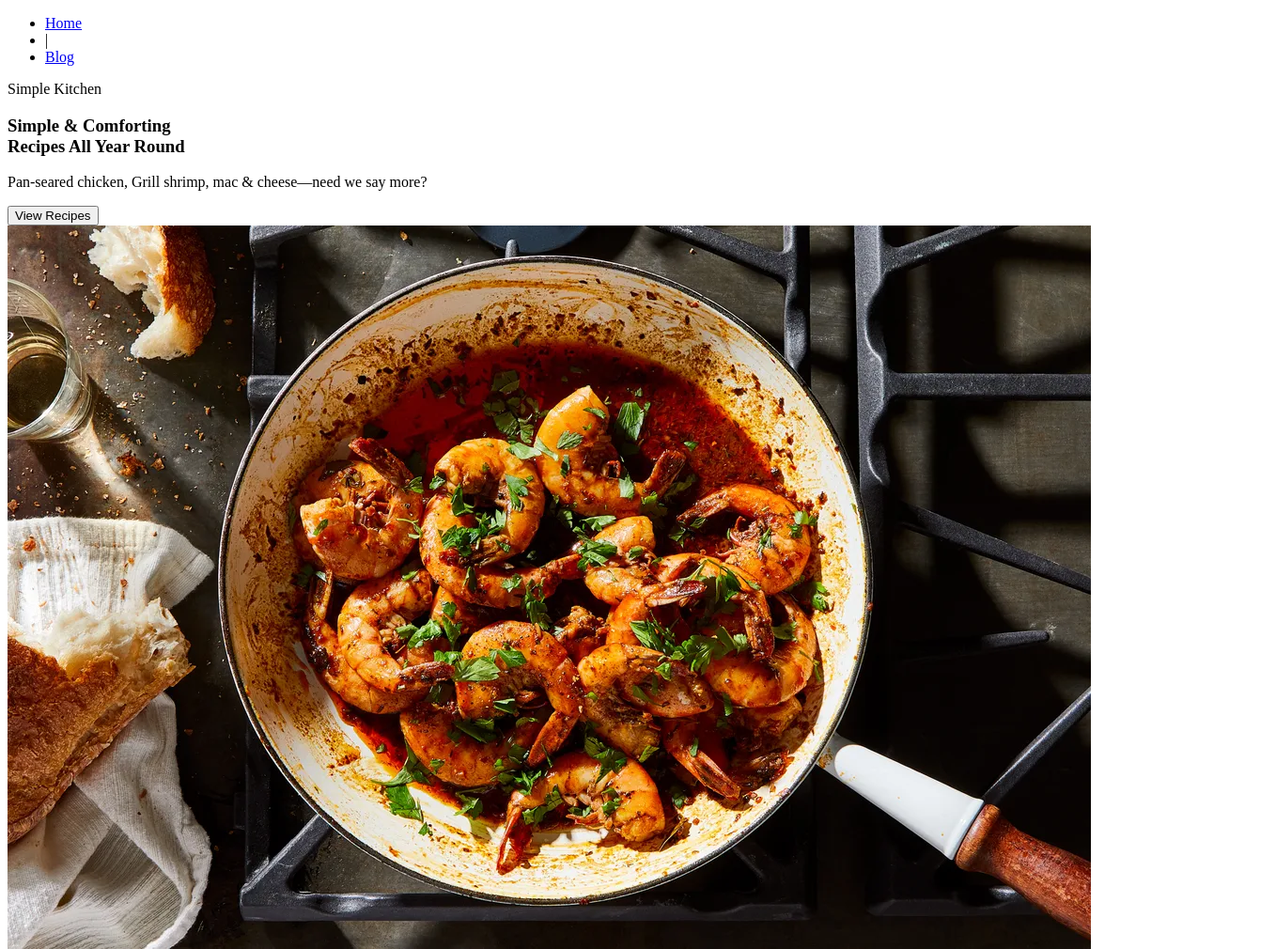
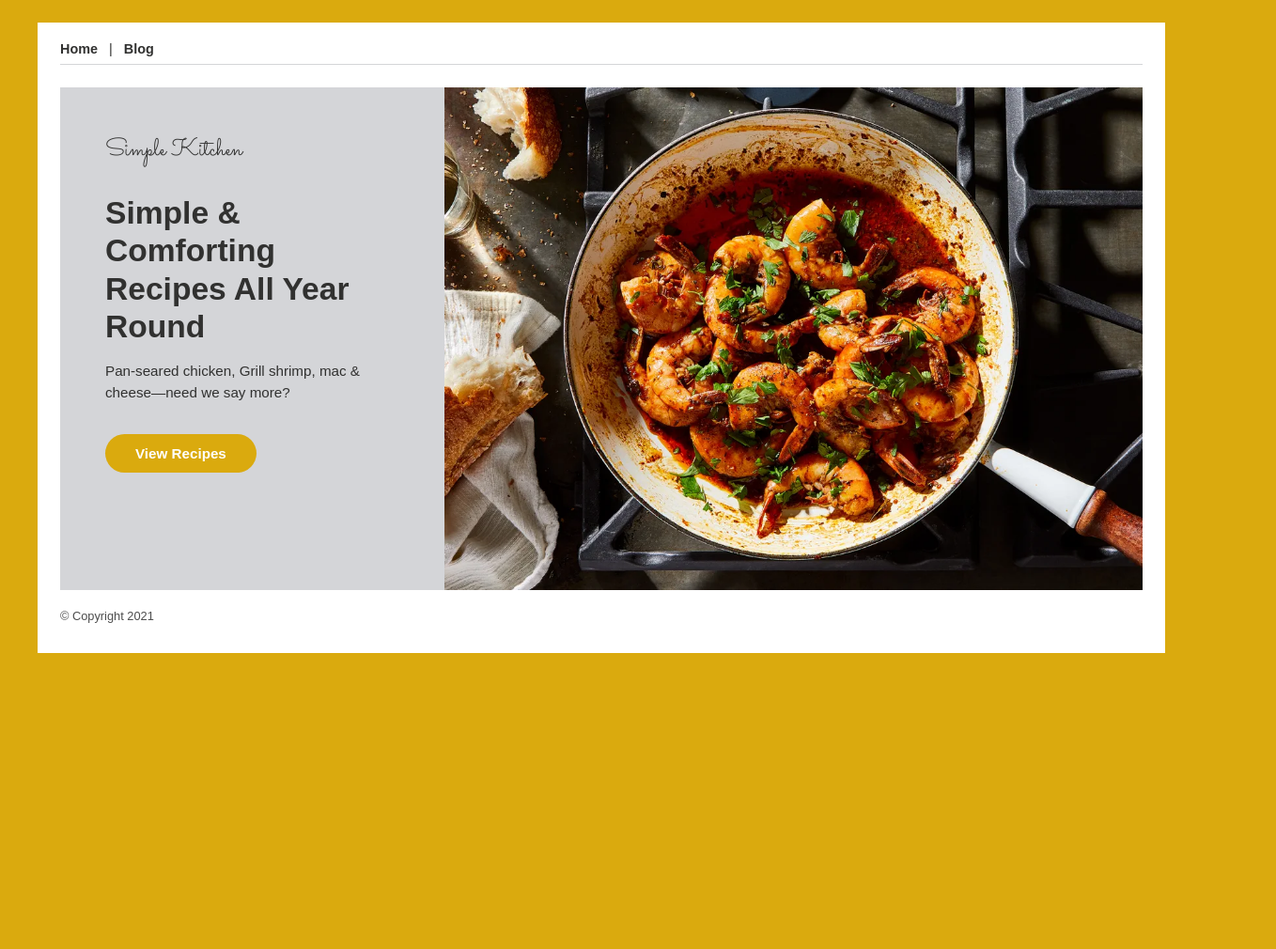
Before and after one commit to Kibalo454/WEB602W3D3HW, a plain HTML site: page index.html in a window 1280 px wide. Shown: the top 1010 px of the page at 94% size, 1358 px wide, since content can reach past the window. After the commit the page ends 800 px from the top, so only its background shows below. Drawn offline with nearby package versions, Linux system fonts and the light colour scheme; files that its build step writes are made by us from their sources.

Commit message:
Completed Module 3 Week 3 Day 3 SASS homework

```diff
--- a/index.html
+++ b/index.html
@@ -1,47 +1,45 @@
 <!DOCTYPE html>
 <html>
-
   <head>
     <link rel="preconnect" href="https://fonts.gstatic.com">
     <link href="https://fonts.googleapis.com/css2?family=Sacramento&display=swap" rel="stylesheet">
-   <link rel="StyleSheet" href="css/styles.css" type="text/css">
+    <link rel="stylesheet" href="css/styles.css" type="text/css">
   </head>
 
   <body>
+    <div class="frame">
+
       <header>
         <nav>
           <ul>
-          <li><a href='/'>Home</a></li>
+            <li><a href="/">Home</a></li>
             <li>|</li>
-          <li><a href='#'>Blog</a></li>
+            <li><a href="#">Blog</a></li>
           </ul>
         </nav>
       </header>
 
       <main>
-
         <section id="intro-text">
-
           <span>Simple Kitchen</span>
 
-        <h3>Simple &amp; Comforting <br>
+          <h3>Simple &amp; Comforting<br>
               Recipes All Year Round</h3>
 
-        <p>Pan-seared chicken, Grill shrimp, mac & cheese—need we say more?</p>
+          <p>Pan-seared chicken, Grill shrimp, mac &amp; cheese—need we say more?</p>
 
           <button class="submit-buttton">View Recipes</button>
-
         </section>
 
         <section id="intro-image">
           <img src="images/louisiana-barbecued-shrimp.webp" alt="Louisiana Barbecued Shrimp">
         </section>
-
       </main>
 
       <footer>
         &copy; Copyright 2021
       </footer>
 
+    </div>
   </body>
 </html>
--- a/scss/colors.scss
+++ b/scss/colors.scss
@@ -0,0 +1,11 @@
+/* _colors.scss */
+$gold: rgb(218, 170, 14);
+$lime-bright: rgb(127, 236, 55);
+$white: rgb(255, 255, 255);
+$gray: rgb(212, 213, 216);
+$lime-soft: rgb(170, 240, 113);
+$blue: rgb(58, 107, 212);
+$near-black: rgb(49, 49, 48);
+
+$font-body: Arial, Helvetica, Sans-Serif;
+$font-script: 'Sacramento', cursive;
--- a/scss/nav.scss
+++ b/scss/nav.scss
@@ -1 +1,30 @@
-/* Nest Nav */
+/* _nav.scss */
+header {
+  border-bottom: 1px solid $gray;
+  padding-bottom: 0.5rem;
+
+  nav {
+    ul {
+      display: flex;
+      align-items: center;
+      gap: 0.75rem;
+      list-style: none;
+      margin: 0;
+      padding: 0;
+
+      li {
+        font-size: 0.9rem;
+
+        a {
+          text-decoration: none;
+          color: $near-black;
+          font-weight: 600;
+
+          &:hover {
+            color: $blue;
+          }
+        }
+      }
+    }
+  }
+}
--- a/scss/styles.scss
+++ b/scss/styles.scss
@@ -1,10 +1,95 @@
-/* Variables */
+@import 'colors';
+@import 'nav';
 
-
-/* Nest Main */
-main {
-    width: 1350px;
-    min-height:535px;
+/* Global */
+* {
+  box-sizing: border-box;
 }
 
-// Mixin or Extend for button
+body {
+  margin: 0;
+  font-family: $font-body;
+  color: $near-black;
+  background: $gold;   // gold outer band
+}
+
+/* White card frame */
+.frame {
+  max-width: 1200px;
+  margin: 1.5rem auto;
+  background: $white;
+  padding: 1.25rem 1.5rem 2rem;
+}
+
+/* Main hero */
+.frame {
+  main {
+    margin-top: 1.5rem;
+    display: grid;
+    grid-template-columns: 1.1fr 2fr;
+    column-gap: 0;
+    align-items: stretch;
+    min-height: 535px;
+
+    #intro-text {
+      background: $gray;
+      padding: 3rem;
+
+      span {
+        display: block;
+        font-family: $font-script;
+        font-size: 1.6rem;
+        margin-bottom: 1.75rem;
+      }
+
+      h3 {
+        font-family: $font-body;
+        font-size: 2.1rem;
+        line-height: 1.2;
+        margin: 0 0 1rem 0;
+        font-weight: 700;
+      }
+
+      p {
+        max-width: 38ch;
+        line-height: 1.5;
+        margin: 0 0 2rem 0;
+        font-size: 0.95rem;
+      }
+    }
+
+    #intro-image {
+      img {
+        display: block;
+        width: 100%;
+        height: 100%;
+        object-fit: cover;
+      }
+    }
+  }
+
+  /* Footer */
+  footer {
+    margin-top: 1.25rem;
+    font-size: 0.8rem;
+    color: rgba(0, 0, 0, 0.7);
+  }
+}
+
+/* Mixin or Extend for button */
+@mixin pill-button {
+  display: inline-block;
+  padding: 0.75rem 2rem;
+  border-radius: 999px;
+  background: $gold;
+  color: $white;
+  cursor: pointer;
+  font-size: 0.95rem;
+  font-weight: 600;
+  border: none;
+}
+
+/* class name exactly matches HTML */
+.submit-buttton {
+  @include pill-button;
+}
```
Also changed, not shown: css/colors.css (added), css/nav.css (added), css/styles.css (added), 3 other files. Lines whose indentation alone changed are shown as unchanged.
